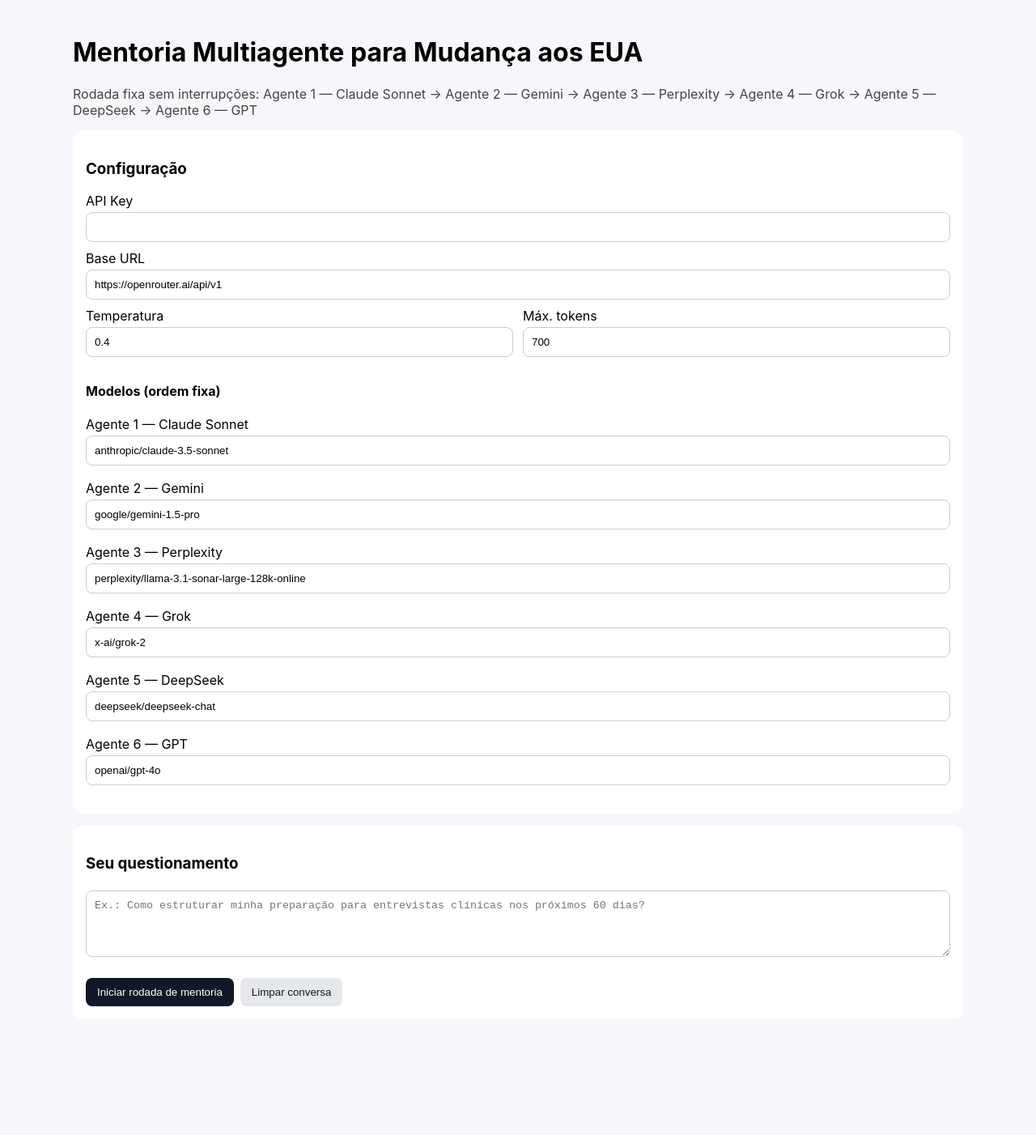
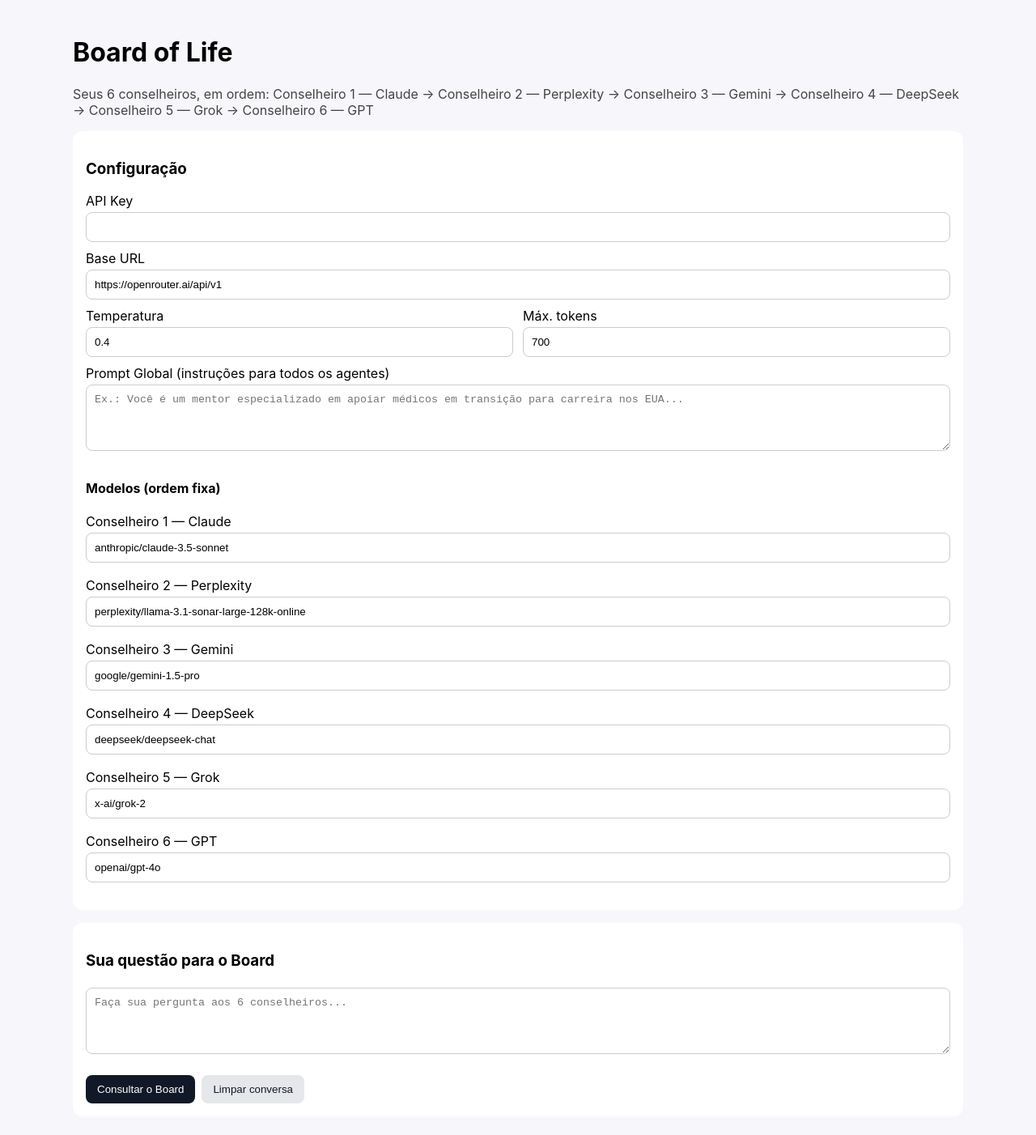
Before and after one commit to rm147747/career_US, a Next.js app: page / in a window 1280 px wide. Shown: the top 1402 px of the page at 81% size. Before the commit the page ends 1299 px from the top, so only its background shows below. Built offline with nearby package versions, Linux system fonts and the light colour scheme.

Commit message:
Update agent names and prompts in HomePage

```diff
--- a/app/page.js
+++ b/app/page.js
@@ -3,12 +3,12 @@
 import { useMemo, useState } from 'react';
 
 const defaultAgents = [
-  { displayName: 'Agente 1 — Claude Sonnet', model: 'anthropic/claude-3.5-sonnet' },
-  { displayName: 'Agente 2 — Gemini', model: 'google/gemini-1.5-pro' },
-  { displayName: 'Agente 3 — Perplexity', model: 'perplexity/llama-3.1-sonar-large-128k-online' },
-  { displayName: 'Agente 4 — Grok', model: 'x-ai/grok-2' },
-  { displayName: 'Agente 5 — DeepSeek', model: 'deepseek/deepseek-chat' },
-  { displayName: 'Agente 6 — GPT', model: 'openai/gpt-4o' }
+  { displayName: 'Conselheiro 1 — Claude', model: 'anthropic/claude-3.5-sonnet' },
+  { displayName: 'Conselheiro 2 — Perplexity', model: 'perplexity/llama-3.1-sonar-large-128k-online' },
+  { displayName: 'Conselheiro 3 — Gemini', model: 'google/gemini-1.5-pro' },
+  { displayName: 'Conselheiro 4 — DeepSeek', model: 'deepseek/deepseek-chat' },
+  { displayName: 'Conselheiro 5 — Grok', model: 'x-ai/grok-2' },
+  { displayName: 'Conselheiro 6 — GPT', model: 'openai/gpt-4o' }
 ];
 
 export default function HomePage() {
@@ -17,6 +17,7 @@ export default function HomePage() {
   const [question, setQuestion] = useState('');
   const [temperature, setTemperature] = useState(0.4);
   const [maxTokens, setMaxTokens] = useState(700);
+  const [systemPrompt, setSystemPrompt] = useState('');
   const [agents, setAgents] = useState(defaultAgents);
   const [history, setHistory] = useState([]);
   const [roundResponses, setRoundResponses] = useState([]);
@@ -52,6 +53,7 @@ export default function HomePage() {
           apiKey,
           temperature,
           maxTokens,
+          systemPrompt,
           agents,
           history: nextHistory
         })
@@ -86,8 +88,8 @@ export default function HomePage() {
 
   return (
     <main style={{ maxWidth: 1100, margin: '0 auto', padding: 24 }}>
-      <h1>Mentoria Multiagente para Mudança aos EUA</h1>
-      <p style={{ color: '#444' }}>Rodada fixa sem interrupções: {orderedNames}</p>
+      <h1>Board of Life</h1>
+      <p style={{ color: '#444' }}>Seus 6 conselheiros, em ordem: {orderedNames}</p>
 
       <section style={{ background: '#fff', borderRadius: 12, padding: 16, marginBottom: 16 }}>
         <h3>Configuração</h3>
@@ -108,6 +110,9 @@ export default function HomePage() {
           </div>
         </div>
 
+        <label>Prompt Global (instruções para todos os agentes)</label>
+        <textarea value={systemPrompt} onChange={(e) => setSystemPrompt(e.target.value)} rows={4} style={{ ...inputStyle, resize: 'vertical' }} placeholder="Ex.: Você é um mentor especializado em apoiar médicos em transição para carreira nos EUA..." />
+
         <h4>Modelos (ordem fixa)</h4>
         {agents.map((agent, index) => (
           <div key={agent.displayName} style={{ marginBottom: 8 }}>
@@ -118,12 +123,12 @@ export default function HomePage() {
       </section>
 
       <section style={{ background: '#fff', borderRadius: 12, padding: 16, marginBottom: 16 }}>
-        <h3>Seu questionamento</h3>
-        <textarea value={question} onChange={(e) => setQuestion(e.target.value)} rows={4} style={{ ...inputStyle, resize: 'vertical' }} placeholder="Ex.: Como estruturar minha preparação para entrevistas clínicas nos próximos 60 dias?" />
+        <h3>Sua questão para o Board</h3>
+        <textarea value={question} onChange={(e) => setQuestion(e.target.value)} rows={4} style={{ ...inputStyle, resize: 'vertical' }} placeholder="Faça sua pergunta aos 6 conselheiros..." />
 
         <div style={{ display: 'flex', gap: 8, marginTop: 12 }}>
           <button disabled={isLoading} onClick={runRound} style={buttonStyle}>
-            {isLoading ? 'Executando rodada...' : 'Iniciar rodada de mentoria'}
+            {isLoading ? 'Consultando o Board...' : 'Consultar o Board'}
           </button>
           <button disabled={isLoading} onClick={clearConversation} style={secondaryButtonStyle}>Limpar conversa</button>
         </div>
@@ -133,14 +138,14 @@ export default function HomePage() {
 
       {roundResponses.length > 0 && (
         <section style={{ background: '#fff', borderRadius: 12, padding: 16, marginBottom: 16 }}>
-          <h3>Rodada atual</h3>
+          <h3>Pareceres do Board</h3>
           {roundResponses.map((item) => (
             <article key={item.displayName} style={{ marginBottom: 14 }}>
               <h4 style={{ marginBottom: 4 }}>{item.displayName}</h4>
               <p style={{ marginTop: 0, whiteSpace: 'pre-wrap' }}>{item.answer}</p>
             </article>
           ))}
-          <p><strong>Rodada concluída.</strong> Agora a palavra volta para você.</p>
+          <p><strong>Todos os conselheiros se pronunciaram.</strong> A palavra é sua.</p>
         </section>
       )}
 
```
